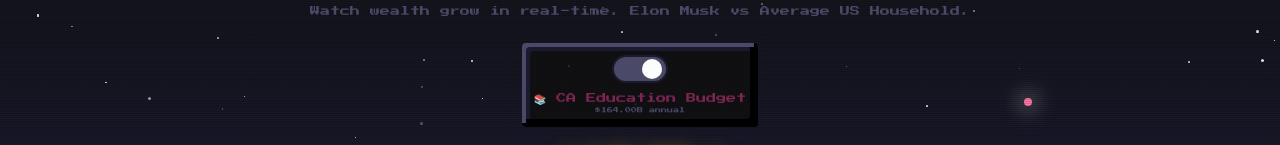
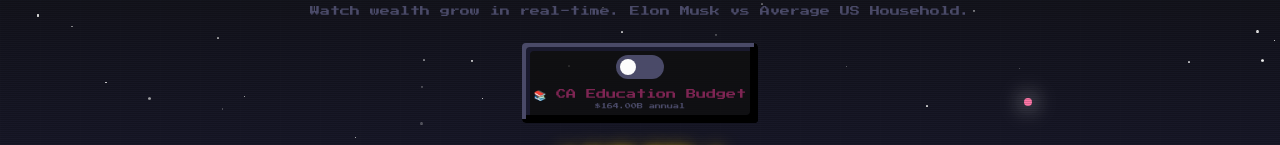
Before and after one commit to babygramps/8bitwealth, a Next.js app: page / in a window 1280 px wide. Shown: the part 182-327 px from the top of the page. Built offline with nearby package versions, Linux system fonts and the light colour scheme; no server answers.

Commit message:
Refactor EducationToggle button dimensions and styles in WealthVisualization for improved UI consistency. Adjust button and toggle sizes to enhance user interaction and visual appeal.

```diff
--- a/components/WealthVisualization.tsx
+++ b/components/WealthVisualization.tsx
@@ -38,9 +38,8 @@
       <button
         onClick={onToggle}
         className={`
-          relative w-14 h-7 rounded-full transition-colors duration-200
+          relative w-12 h-6 rounded-full transition-colors duration-200
           ${enabled ? 'bg-nes-purple' : 'bg-nes-gray'}
-          border-2 border-nes-darkgray
           focus:outline-none focus:ring-2 focus:ring-nes-purple focus:ring-offset-2 focus:ring-offset-nes-black
         `}
         role="switch"
@@ -49,8 +48,8 @@
       >
         <span
           className={`
-            absolute top-0.5 w-5 h-5 rounded-full bg-nes-white transition-transform duration-200
-            ${enabled ? 'translate-x-7' : 'translate-x-0.5'}
+            absolute top-1 left-1 w-4 h-4 rounded-full bg-nes-white transition-transform duration-200
+            ${enabled ? 'translate-x-6' : 'translate-x-0'}
           `}
         />
       </button>
```
